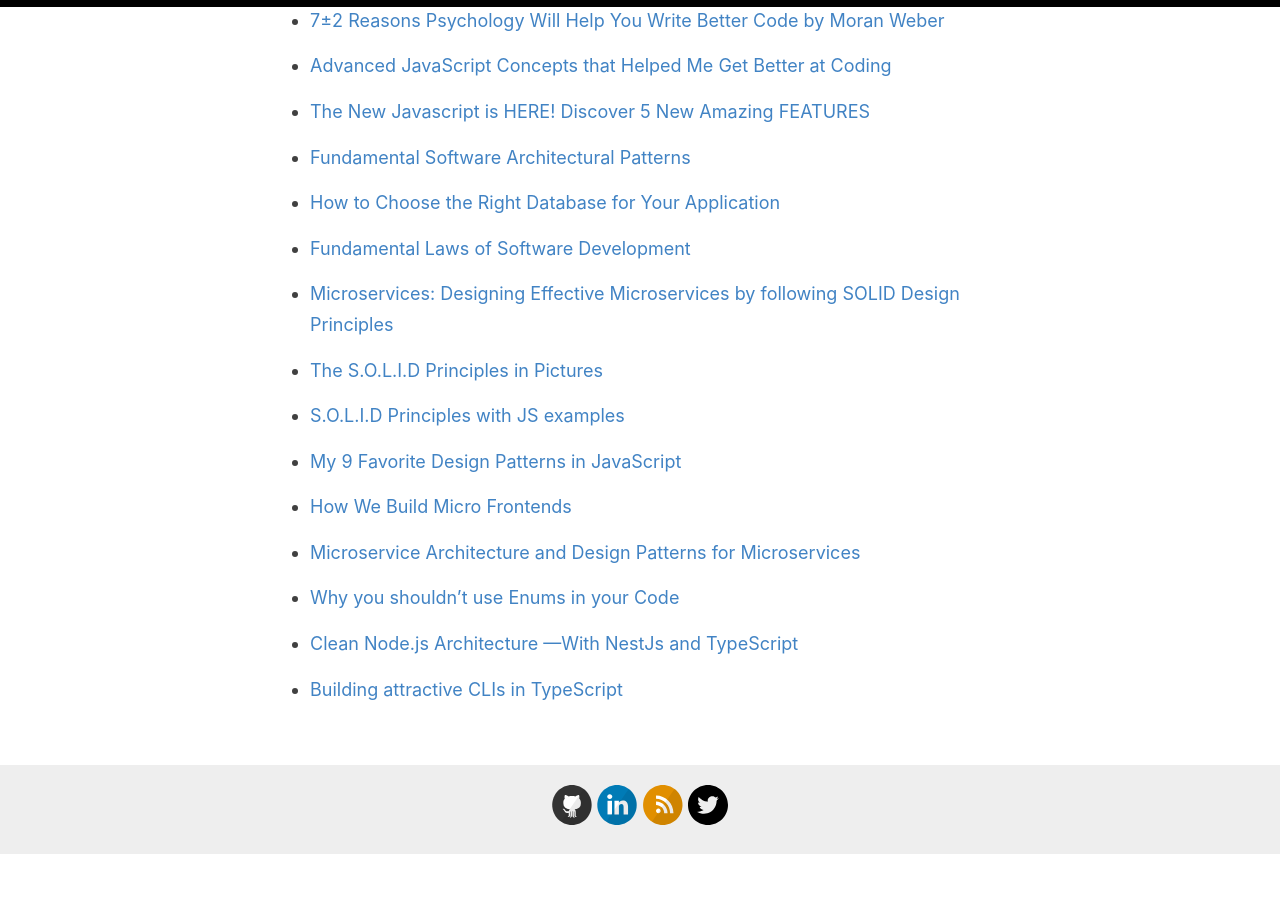
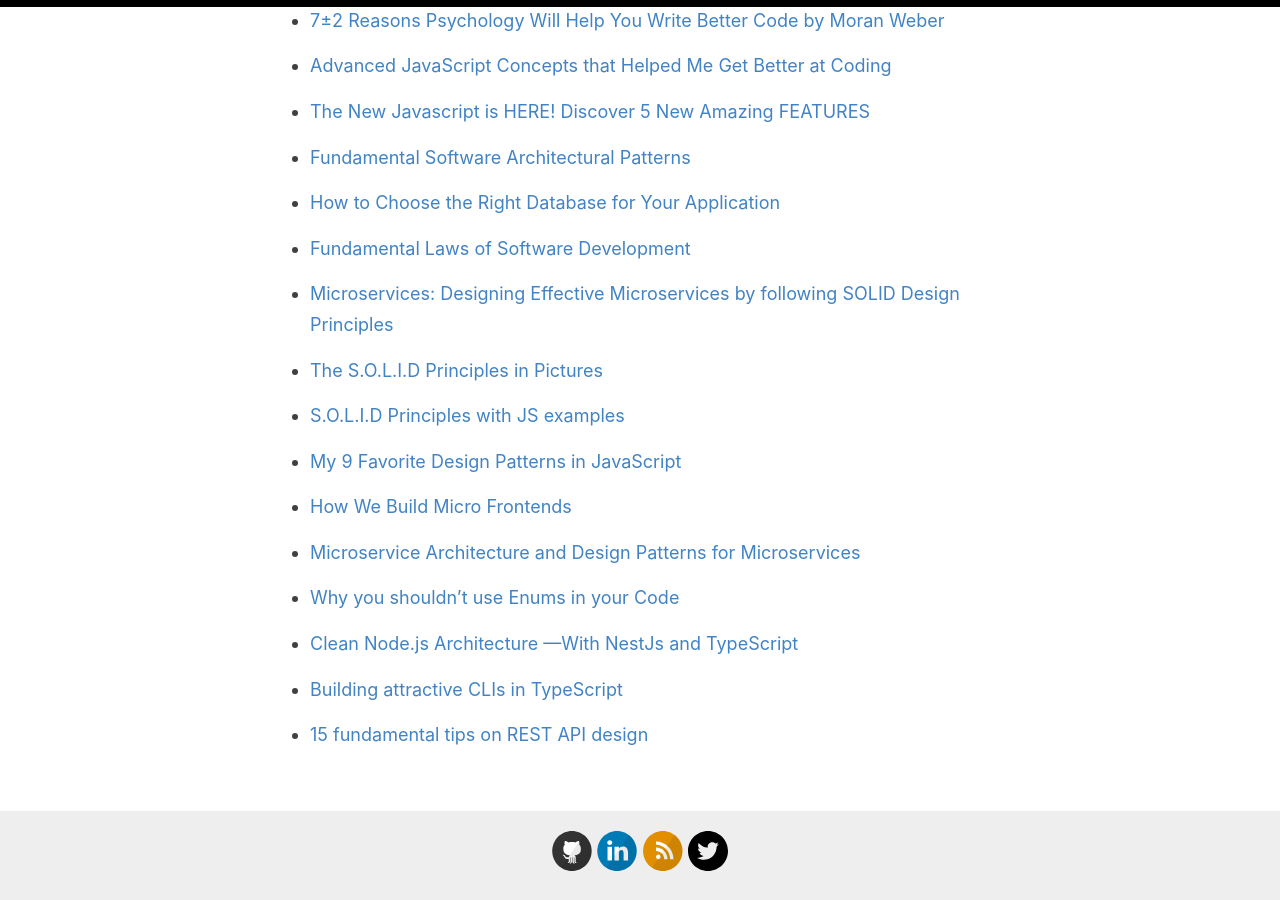
Before and after one commit to baijanathTharu/baijanathTharu.github.io, a Jekyll site: the page built from _pages/readings.md, in a window 1280 px wide and 900 px high, scrolled down 1851 px. Built offline with Jekyll 4.4.1, drawn with Linux system fonts in a browser that asks for light colours; before the commit the page ends 2706 px from its top, so only the background shows below that.

Commit message:
Update readings.md

```diff
--- a/_pages/readings.md
+++ b/_pages/readings.md
@@ -101,3 +101,5 @@ This is the list of all the important posts that I think are worth reading.
 - [Clean Node.js Architecture —With NestJs and TypeScript](https://betterprogramming.pub/clean-node-js-architecture-with-nestjs-and-typescript-34b9398d790f)
 
 - [Building attractive CLIs in TypeScript](https://blog.terrible.dev/Building-attractive-CLIs-in-JavaScript/)
+
+- [15 fundamental tips on REST API design](https://medium.com/@liams_o/15-fundamental-tips-on-rest-api-design-9a05bcd42920)
```
